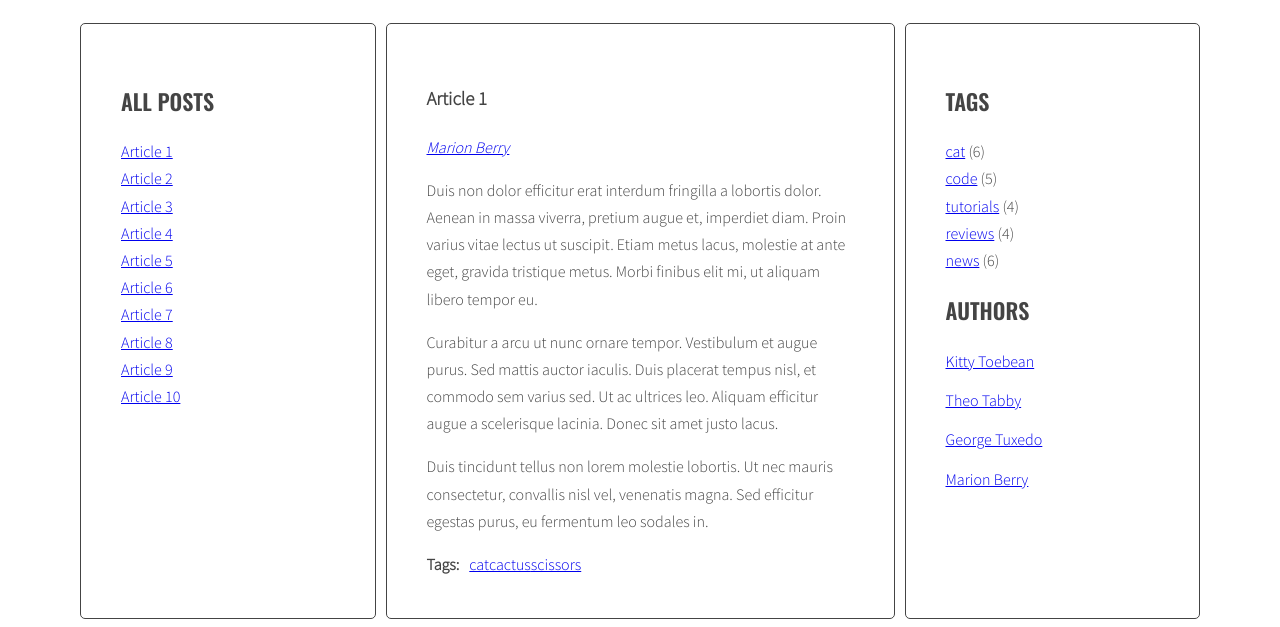
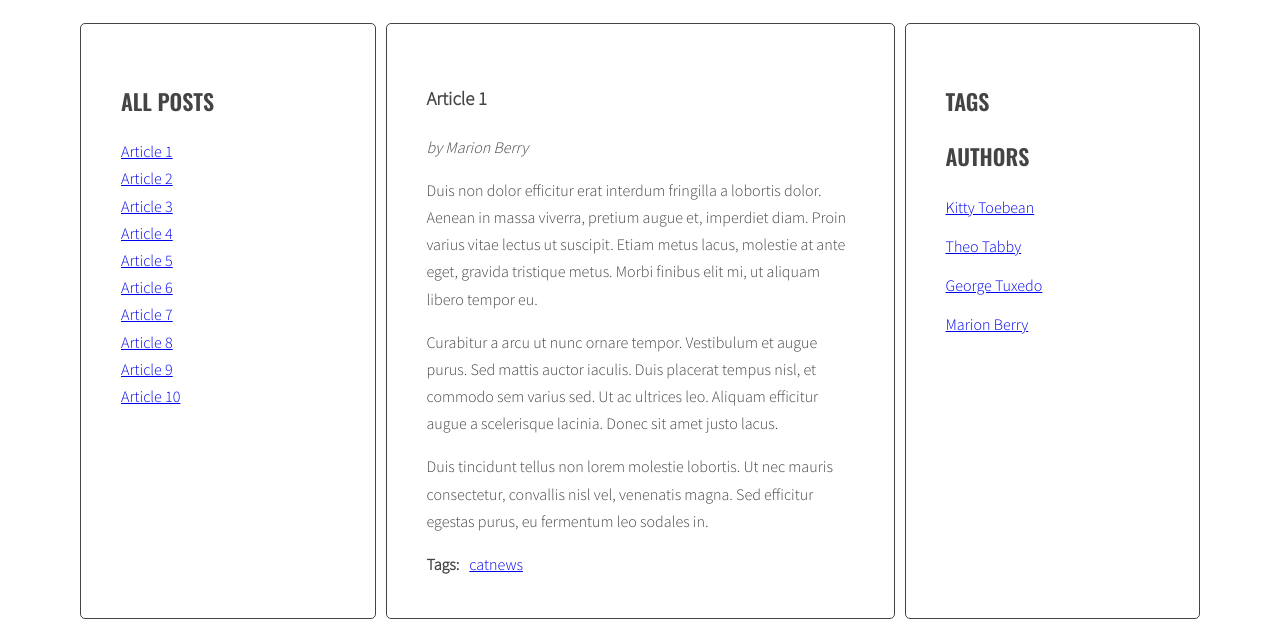
Before and after one commit to DawSeg/js-blog, a website: page index.html in a window 1280 px wide. Shown: the part 220-847 px from the top of the page. Drawn offline with nearby package versions, Linux system fonts and the light colour scheme.

Commit message:
cloudTagsProblem

```diff
--- a/index.html
+++ b/index.html
@@ -18,7 +18,7 @@
             </ul>
           </aside>
           <section class="posts">
-            <article class="post active" id="article-1" data-tags="cat cactus scissors" data-author="Marion Berry">
+            <article class="post active" id="article-1" data-tags="cat news" data-author="Marion Berry">
               <h3 class="post-title">Article 1</h3>
               <p class="post-author">by Marion Berry</p>
               <div class="post-content">
@@ -191,11 +191,11 @@
           <aside class="sidebar">
             <h2 class="section-title">Tags</h2>
             <ul class="list tags">
-              <li><a href="#">cat</a> <span>(6)</span></li>
+              <!--<li><a href="#">cat</a> <span>(6)</span></li>
               <li><a href="#">code</a> <span>(5)</span></li>
               <li><a href="#">tutorials</a> <span>(4)</span></li>
               <li><a href="#">reviews</a> <span>(4)</span></li>
-              <li><a href="#">news</a> <span>(6)</span></li>
+              <li><a href="#">news</a> <span>(6)</span></li>-->
             </ul>
             <h2 class="section-title">Authors</h2>
             <ul class="list authors">
--- a/js/script.js
+++ b/js/script.js
@@ -38,7 +38,8 @@
   optTitleSelector = '.post-title',
   optTitleListSelector = '.titles',
   optArticleTagsSelector = '.post-tags .list',
-  optArticleAuthorSelector = '.post-author';
+  optArticleAuthorSelector = '.post-author',
+  optTagsListSelector = '.tags .list';
 
 function generateTitleLinks(customSelector = '') {
 
@@ -80,6 +81,9 @@
 
 function generateTags(){
 
+  /* [NEW] create a new variable allTags with an empty object */
+  let allTags = {};
+
   /* find all articles */
   const articles = document.querySelectorAll(optArticleSelector);
 
@@ -107,15 +111,41 @@
       /* add generated code to html variable */
       html = html + tagHTML;
 
-    /* END LOOP: for each tag */
+      /* [NEW] check if this link is NOT already in allTags */
+      if(!allTags[tag]) {
+
+        /* [NEW] add tag to allTags object */
+        allTags[tag] = 1;
+      } else {
+        allTags[tag]++;
+      }
+
+      /* END LOOP: for each tag */
     }
-
     /* insert HTML of all the links into the tags wrapper */
     tagsWrapper.innerHTML = html;
 
   /* END LOOP: for every article: */
   }
+
+  /* [NEW] find list of tags in right column */
+  const tagList = document.querySelector(optTagsListSelector);
+
+  /* [NEW] create variable for all links HTML code */
+  let allTagsHTML = '';
+
+  /* [NEW] START LOOP: for each tag in allTags: */
+  for(let tag in allTags){
+  /* [NEW] generate code of a link and add it to allTagsHTML */
+    allTagsHTML += tag + ' (' + allTags[tag] + ') ';
+
+  /* [NEW] END LOOP: for each tag in allTags: */
+  }
+  /*[NEW] add HTML from allTagsHTML to tagList */
+  tagList.innerHTML = allTagsHTML;
+
 }
+
 generateTags();
 
 function tagClickHandler(event){
```
